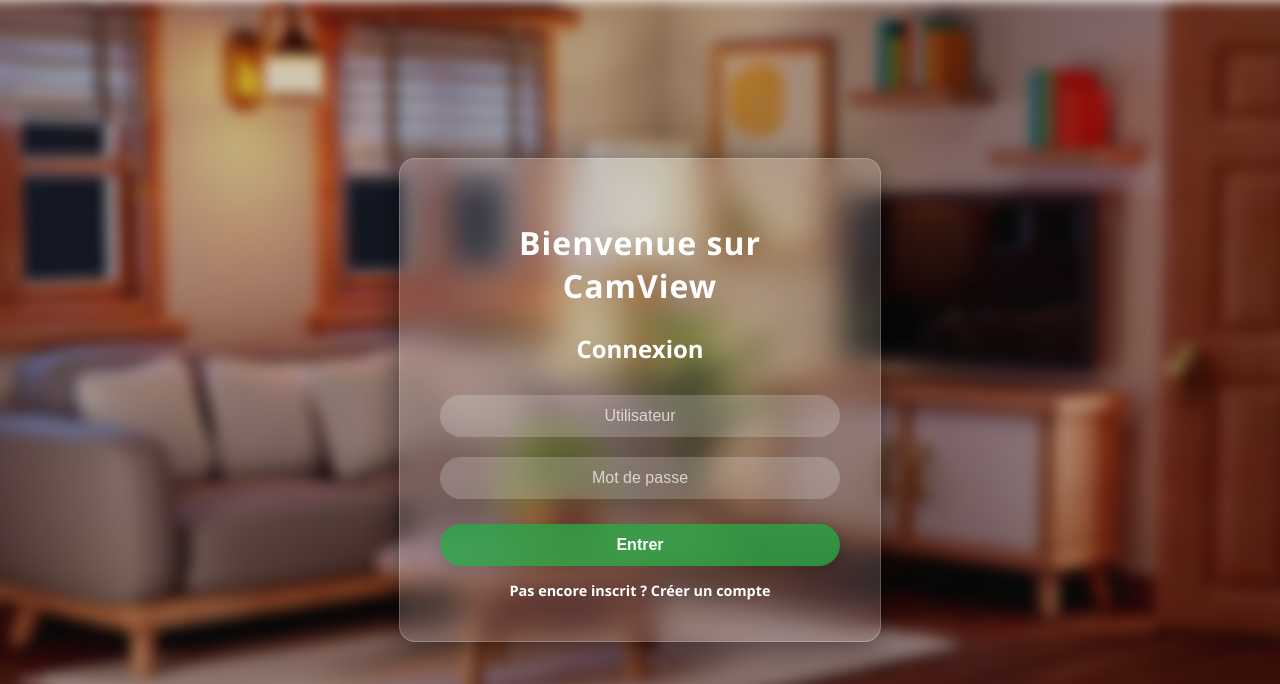
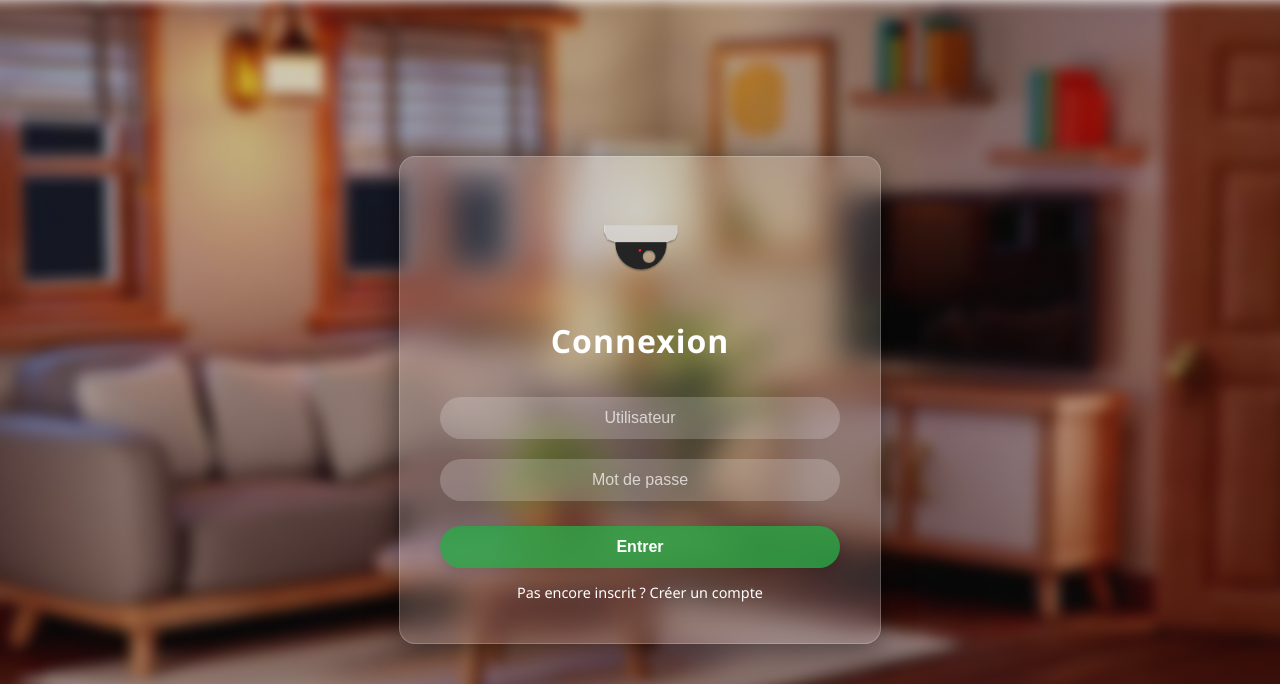
Before and after one commit to mathisbork/CamView, a PHP site: page / in a window 1280 px wide. Shown: the top 684 px of the page. Run offline with PHP 8.4, Linux system fonts and the light colour scheme.

Commit message:
ajout logo CamView

```diff
--- a/www/index.php
+++ b/www/index.php
@@ -143,8 +143,10 @@ if ($_SERVER['REQUEST_METHOD'] === 'POST') {
             </a>
 
         <?php else: ?>
-            <h1><b>Bienvenue sur CamView</h1>
-            <h2>Connexion</h2>
+            <a href="img/icon.png" style="display: block; margin: 0 auto 20px auto; width: 100px; height: 100px;">
+                <img src="img/icon.png" alt="Logo CamView" style="width: 100%; height: auto;">
+            </a>
+            <h1>Connexion</h1>
             <form method="POST" action="">
                 <input type="text" name="username" placeholder="Utilisateur" required>
                 <input type="password" name="password" placeholder="Mot de passe" required>
```
Also changed, not shown: www/img/Icon.png (added).
